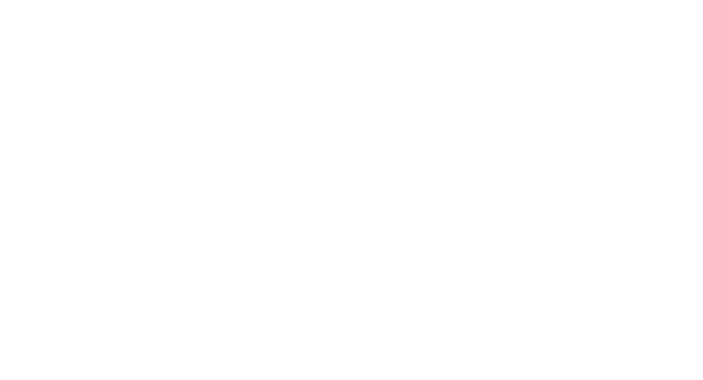
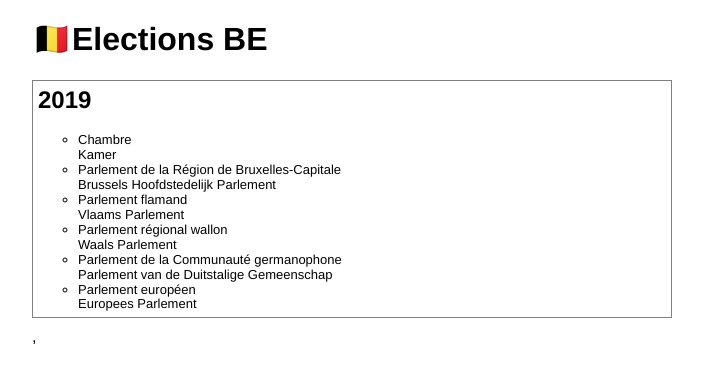
Before and after one commit to jbelien/elections-be, a React (Create React App) app: page / in a window 1280 px wide. Shown: the top 380 px of the page, without its empty margins (288-991 px from the left). Built offline with nearby package versions, Linux system fonts and the light colour scheme.

Commit message:
Add elections list

```diff
--- /dev/null
+++ b/src/assets/sass/listElections.scss
@@ -0,0 +1,24 @@
+.list-elections {
+  list-style: none;
+  margin: 0;
+  padding: 0;
+
+  .list-elections-election {
+    border: 1px solid rgba(0, 0, 0, 0.5);
+    margin: 10px auto;
+    padding: 5px;
+
+    a {
+      color: inherit;
+      text-decoration: none;
+
+      h2 {
+        margin-top: 0;
+      }
+
+      .list-elections-election-types {
+        font-size: small;
+      }
+    }
+  }
+}
--- a/src/components/App.jsx
+++ b/src/components/App.jsx
@@ -1,6 +1,7 @@
 import React from "react";
 import { BrowserRouter, Route, Switch } from "react-router-dom";
 
+import ListElections from "./ListElections";
 import ListTypes from "./ListTypes";
 import ListGroups from "./ListGroups";
 
@@ -9,6 +10,7 @@
     return (
       <BrowserRouter>
         <Switch>
+          <Route exact path="/" component={ListElections} />
           <Route exact path="/:year" component={ListTypes} />
           <Route exact path="/:year/:type" component={ListGroups} />
           {/* <Route exact path="/:year/:type/:list" component={ListCandidates} /> */}
--- /dev/null
+++ b/src/components/ListElections.jsx
@@ -0,0 +1,40 @@
+import React from "react";
+
+import { elections, electionsTypes } from "../config";
+import ElectionList from "./ListElections/ElectionList";
+
+import "../assets/sass/listElections.scss";
+
+export default class extends React.Component {
+  constructor(props) {
+    super(props);
+
+    const e = elections.map(election => {
+      election.types = election.types.map(type => {
+        return {
+          key: type,
+          name_fr: electionsTypes[type].fr,
+          name_nl: electionsTypes[type].nl
+        };
+      });
+
+      return election;
+    });
+
+    this.state = { elections: e };
+  }
+
+  render() {
+    return (
+      <div>
+        <h1>
+          <span role="img" aria-label="Belgium">
+            🇧🇪
+          </span>
+          Elections BE
+        </h1>
+        <ElectionList elections={this.state.elections} />,
+      </div>
+    );
+  }
+}
--- /dev/null
+++ b/src/components/ListElections/ElectionItem.jsx
@@ -0,0 +1,23 @@
+import React from "react";
+import { Link } from "react-router-dom";
+
+export default class extends React.Component {
+  render() {
+    return (
+      <li className="list-elections-election">
+        <Link to={`/${this.props.year}`}>
+          <h2>{this.props.year}</h2>
+          <ul className="list-elections-election-types">
+            {this.props.types.map(type => (
+              <li key={type.key}>
+                {type.name_fr}
+                <br />
+                {type.name_nl}
+              </li>
+            ))}
+          </ul>
+        </Link>
+      </li>
+    );
+  }
+}
--- /dev/null
+++ b/src/components/ListElections/ElectionList.jsx
@@ -0,0 +1,15 @@
+import React from "react";
+
+import ElectionItem from "./ElectionItem";
+
+export default class extends React.Component {
+  render() {
+    return (
+      <ul className="list-elections">
+        {this.props.elections.map((election, index) => (
+          <ElectionItem key={index.toString()} year={election.year} types={election.types} />
+        ))}
+      </ul>
+    );
+  }
+}
```
